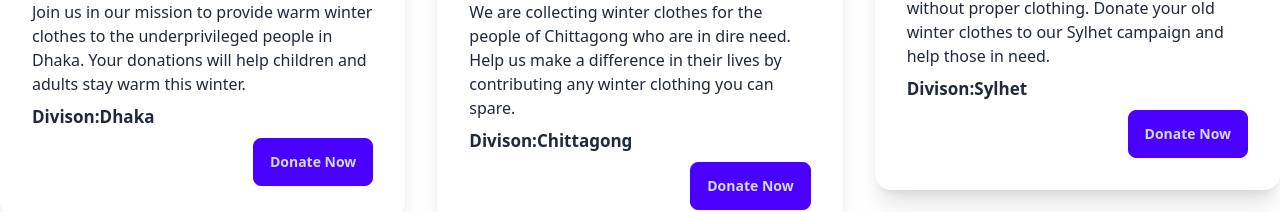
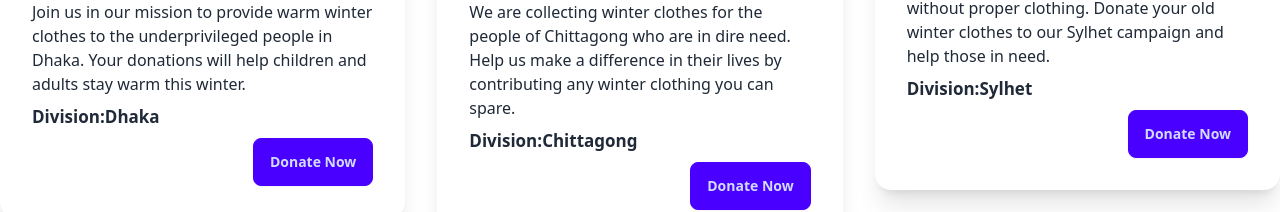
Before and after one commit to MeghlaB/WinterDonation, a React (Vite) app: page /Compaigns in a window 1280 px wide. Shown: the part 500-712 px from the top of the page. Built offline with nearby package versions, Linux system fonts and the light colour scheme; no server answers.

Commit message:
added own section

```diff
--- a/src/Components/Compaings.jsx
+++ b/src/Components/Compaings.jsx
@@ -4,6 +4,8 @@ import CompaingsCard from '../Pages/CompaingsCard'
 
 export default function Compaings() {
     const {clothes} = useContext(AuthContext)
+
+
 
   return (
     <div className='grid grid-cols-1 md:grid-cols-2 lg:grid-cols-3 gap-8'>
--- a/src/Components/Login.jsx
+++ b/src/Components/Login.jsx
@@ -1,4 +1,4 @@
-import React, { useContext, useRef, useState } from 'react'
+import React, { useContext, useState } from 'react'
 import { FcGoogle } from "react-icons/fc";
 import { ToastContainer, toast } from 'react-toastify';
 import 'react-toastify/dist/ReactToastify.css';
@@ -62,13 +62,13 @@ const handleForgetPassword = ()=>{
           <label className="label">
             <span className="label-text">Email</span>
           </label>
-          <input type="email" placeholder="email" ref={emailRef} name='email' className="input input-bordered" required />
+          <input type="email" placeholder="email"  name='email' className="input input-bordered" required />
         </div>
         <div className="form-control">
           <label className="label">
             <span className="label-text">Password</span>
           </label>
-          <input type="password" ref={emailRef} placeholder="password" name='password' className="input input-bordered" required />
+          <input type="password"  placeholder="password" name='password' className="input input-bordered" required />
           <label onClick={handleForgetPassword} className="label">
             <a href="#" className="label-text-alt link link-hover">Forgot password?</a>
 
--- a/src/ContextApi/AuthProvider.jsx
+++ b/src/ContextApi/AuthProvider.jsx
@@ -14,10 +14,9 @@ export default function AuthProvider({children}) {
     const [loading , setLoading] = useState(true)
     useEffect(()=>{
       fetch('/Clothes.json')
-      .then((responser=>responser.json()))
+      .then((response=>response.json()))
       .then((data)=>setClothes(data))
     },[])
-    // email password
     const creatUser = (email,password) =>{
       setLoading(true)
       return createUserWithEmailAndPassword(auth,email,password)
--- a/src/Pages/CompaingsCard.jsx
+++ b/src/Pages/CompaingsCard.jsx
@@ -2,7 +2,8 @@ import React from 'react'
 import { NavLink } from 'react-router-dom'
 
 export default function CompaingsCard({cloth}) {
-    const{id,image,title, description,division} = cloth
+    const{id,image,title, description,division} =cloth
+    // console.log(cloth)
   return (
     <div className='my-10'>
     <div className="card bg-base-100 w-full shadow-xl">
@@ -14,7 +15,7 @@ export default function CompaingsCard({cloth}) {
       <div className="card-body">
         <h2 className="card-title">{title}</h2>
         <p>{description}</p>
-        <p className='text-[17px] font-bold'>Divison:{division}</p>
+        <p className='text-[17px] font-bold'>Division:{division}</p>
         <div className="card-actions justify-end">
 
           <NavLink to={'/details'} className="btn btn-primary">Donate Now</NavLink>
--- a/src/Pages/UpdateProfile.jsx
+++ b/src/Pages/UpdateProfile.jsx
@@ -15,8 +15,9 @@ export default function UpdateProfile() {
         .then((result)=>{
           console.log(result.user)
             setUsere(result.user)
+
+            navigate('/dashboard')
             setLoading(false)
-            navigate('/dashboard')
         })
         .catch((err)=>{
             setUsere(err.message)
```
Also changed, not shown: src/Home/BannerSlider.jsx (+4 -4 lines).
